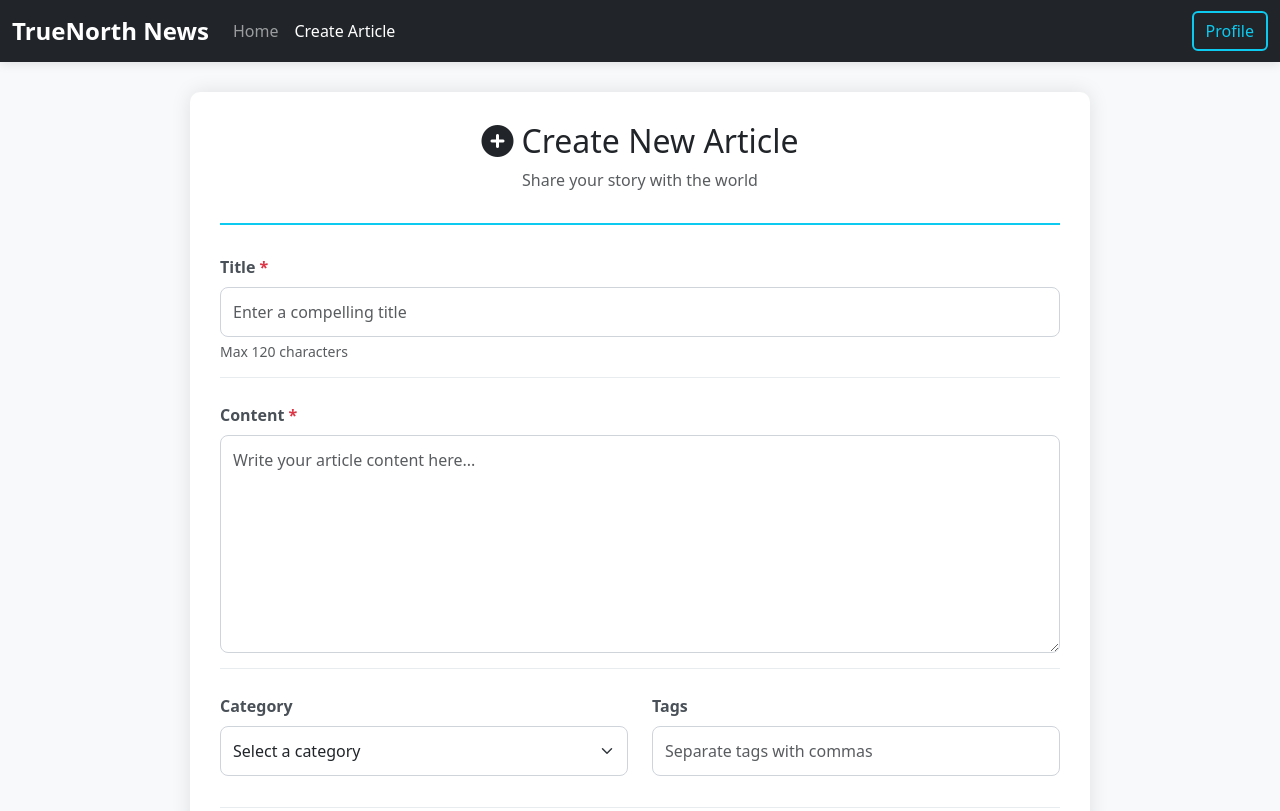
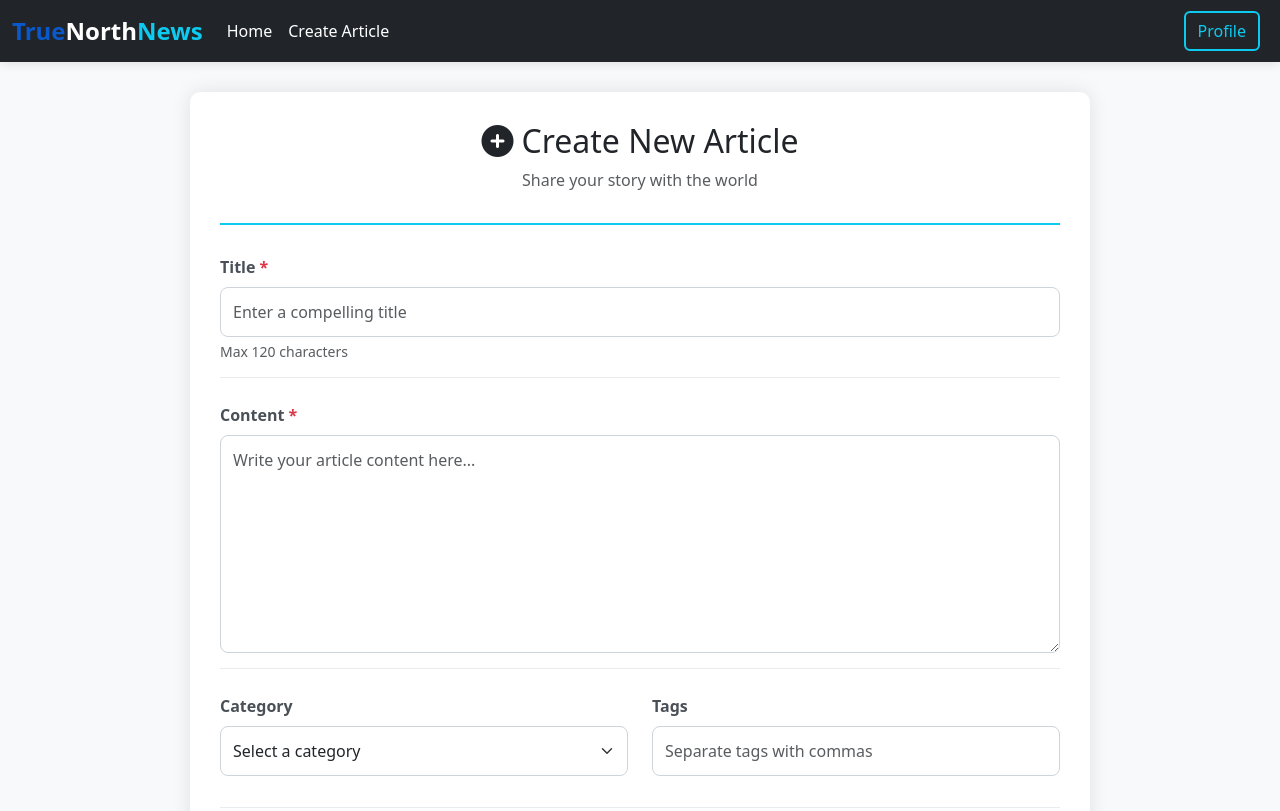
Before and after one commit to omarashrafali498/TrueNorth-News, a plain HTML site: page create-article.html in a window 1280 px wide. Shown: the top 811 px of the page. Drawn offline with nearby package versions, Linux system fonts and the light colour scheme.

Commit message:
Updated HTML pages and CSS

```diff
--- a/create-article.html
+++ b/create-article.html
@@ -13,26 +13,29 @@
 
 <body>
     <!-- Navbar -->
-    <nav class="navbar navbar-expand-lg navbar-dark bg-dark mb-4" id="navbar">
+    <nav class="navbar navbar-expand-lg navbar-dark bg-dark" id="navbar">
         <div class="container-fluid">
-            <a class="navbar-brand" href="#">TrueNorth News</a>
-            <button class="navbar-toggler" type="button" data-bs-toggle="collapse" data-bs-target="#navbarNav">
+            <button class="navbar-toggler" type="button" data-bs-toggle="collapse" data-bs-target="#navbarTogglerDemo01" aria-controls="navbarTogglerDemo01" aria-expanded="false" aria-label="Toggle navigation">
                 <span class="navbar-toggler-icon"></span>
             </button>
-            <div class="collapse navbar-collapse" id="navbarNav">
-                <ul class="navbar-nav me-auto">
+            <div class="collapse navbar-collapse" id="navbarTogglerDemo01">
+                <a class="navbar-brand" href="#"> <span id="true">True</span>North<span class="text-info" id="news">News</span></a>
+                <ul class="navbar-nav me-auto mb-2 mb-lg-0">
                     <li class="nav-item">
-                        <a class="nav-link" href="index.html">Home</a>
+                        <a class="nav-link active" aria-current="page" href="index.html">Home</a>
                     </li>
                     <li class="nav-item">
-                        <a class="nav-link active" href="create-article.html">Create Article</a>
+                        <a class="nav-link active" aria-current="page" href="create-article.html">Create Article</a>
                     </li>
                 </ul>
-                <a href="profile.html" class="btn btn-outline-info">Profile</a>
+                <form class="d-flex">
+                    <a href="profile.html">
+                        <button class="btn btn-outline-info me-2" type="button">Profile</button>
+                    </a>
+                </form>
             </div>
         </div>
     </nav>
-
     <!-- Form -->
     <div class="container mt-4">
         <div class="article-form-container">
--- a/styles/styles.css
+++ b/styles/styles.css
@@ -7,6 +7,12 @@
   margin-top: auto;
   text-align: center;
   padding: 15px;
+}
+#news {
+  color: #0dcaf0;
+}
+#true {
+  color: #0a58ca;
 }
 
 #navbar {
```
Also changed, not shown: Full-article.html (+3 -2 lines), edit.html (+3 -3 lines), index.html (+2 -2 lines), profile.html (+2 -1 lines).
